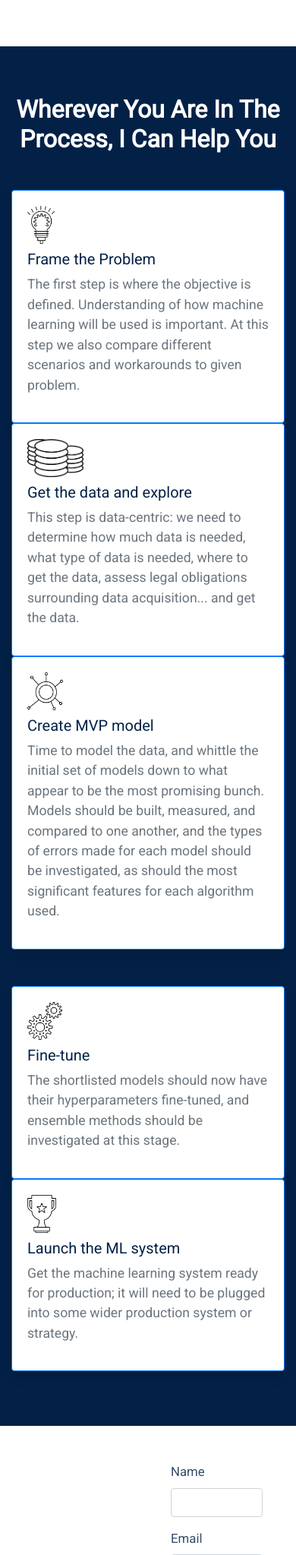
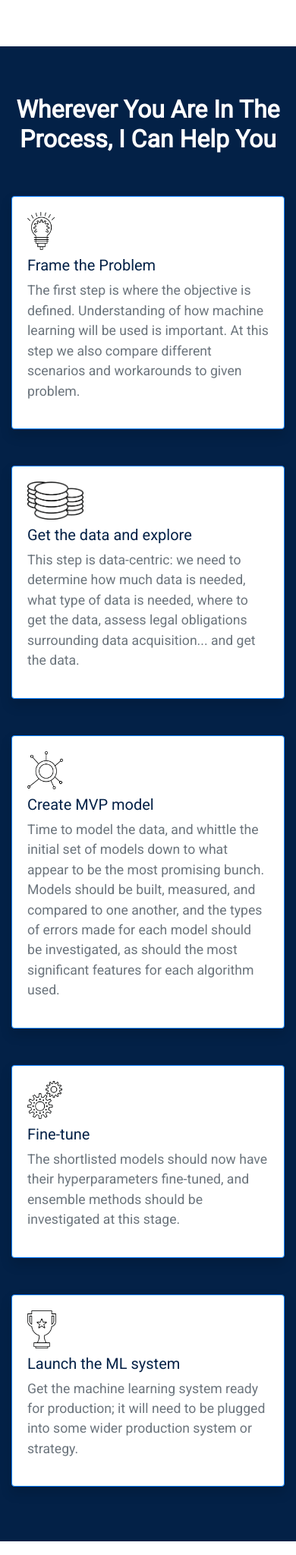
Before and after one commit to piszewc/pszewc, a Django app: template blog/templates/main/landing_page.html in a window 390 px wide. Shown: the part 2234-4281 px from the top of the page at 76% size. Run offline with Django 3.2, Linux system fonts and the light colour scheme; the template is opened without the code that fills it, so the values that code supplies are empty; some libraries are stand-ins or nearby versions.

Commit message:
a little bit better mobile view

```diff
--- a/blog/static/css/styles.css
+++ b/blog/static/css/styles.css
@@ -111,7 +111,7 @@ main {
 
 .top-block {
   background: #032147;
-  height: 50vh;
+  min-height: 50vh;
   padding: 5vh;
   font-size: 1.05em !important;
   color:#9ea9b8;
--- a/blog/templates/main/about_page.html
+++ b/blog/templates/main/about_page.html
@@ -10,11 +10,11 @@
             <h1 class="bd-title mt-2 text-white">About</h1>
 
             <div class="row">
-                <div class="col-2">
+                <div class="col-12 col-md-12 col-lg-2 order-md-1 ">
                     <img src="{% static 'images/photo_200px.png' %}" class="rounded-circle" alt=""></a>
                 </div>
-                <div class="col-10 text-left">
-                    <div class="ml-5 lead">
+                <div class="col-12 col-md-12 col-lg-10 order-md-2 text-left">
+                    <div class="ml-lg-5 lead">
                         <p>
                             Hi, I'm Piotr Szewc a MI & Technology Analyst at HAYS,
                         </p>
--- a/blog/templates/main/landing_page.html
+++ b/blog/templates/main/landing_page.html
@@ -96,8 +96,8 @@
                     <strong>Wherever You Are In The Process, I Can Help You</strong>
                 </h2>
             </div>
-            <div class="row mt-5 justify-content-center ">
-                <div class="col-lg-4 col-sm-6 mb-lg-0">
+            <div class="row justify-content-center ">
+                <div class="col-lg-4 col-sm-6 mb-lg-0 mt-5 ">
                     <div class="card border-primary hover-translate-y-n10 shadow h-100">
                         <div class="card-body ">
                             <img src="{% static 'images/idea.png' %}" class="landing_page_icon" alt="...">
@@ -111,7 +111,7 @@
                         </div>
                     </div>
                 </div>
-                <div class="col-lg-4 col-sm-6">
+                <div class="col-lg-4 col-sm-6 mt-5 ">
                     <div class="card hover-translate-y-n10 border-primary shadow mb-lg-0 h-100">
                         <div class="card-body">
                             <img src="{% static 'images/database.png' %}" class="landing_page_icon" alt="...">
@@ -127,7 +127,7 @@
                         </div>
                     </div>
                 </div>
-                <div class="col-lg-4 col-sm-6">
+                <div class="col-lg-4 col-sm-6 mt-5 ">
                     <div class="card hover-translate-y-n10 border-primary shadow mb-lg-0">
                         <div class="card-body">
                             <img src="{% static 'images/mvp.png' %}" class="landing_page_icon" alt="...">
@@ -145,8 +145,8 @@
                     </div>
                 </div>
             </div>
-            <div class="row mt-5 justify-content-center mb-4">
-                <div class="col-lg-4 col-sm-6">
+            <div class="row justify-content-center mb-4 ">
+                <div class="col-lg-4 col-sm-6 mt-5 ">
                     <div class="card hover-translate-y-n10 border-primary shadow mb-lg-0">
                         <div class="card-body">
                             <img src="{% static 'images/fine-tune.png' %}" class="landing_page_icon" alt="...">
@@ -161,7 +161,7 @@
                         </div>
                     </div>
                 </div>
-                <div class="col-lg-4 col-sm-6">
+                <div class="col-lg-4 col-sm-6 mt-5 ">
                     <div class="card hover-translate-y-n10 border-primary shadow mb-lg-0">
                         <div class="card-body">
                             <img src="{% static 'images/ml_system.png' %}" class="landing_page_icon" alt="...">
```
